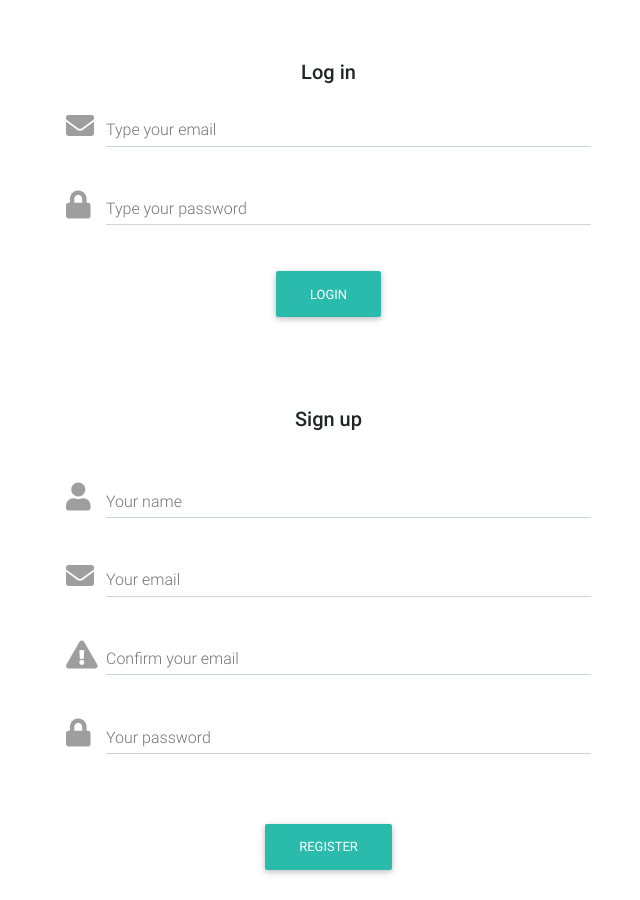
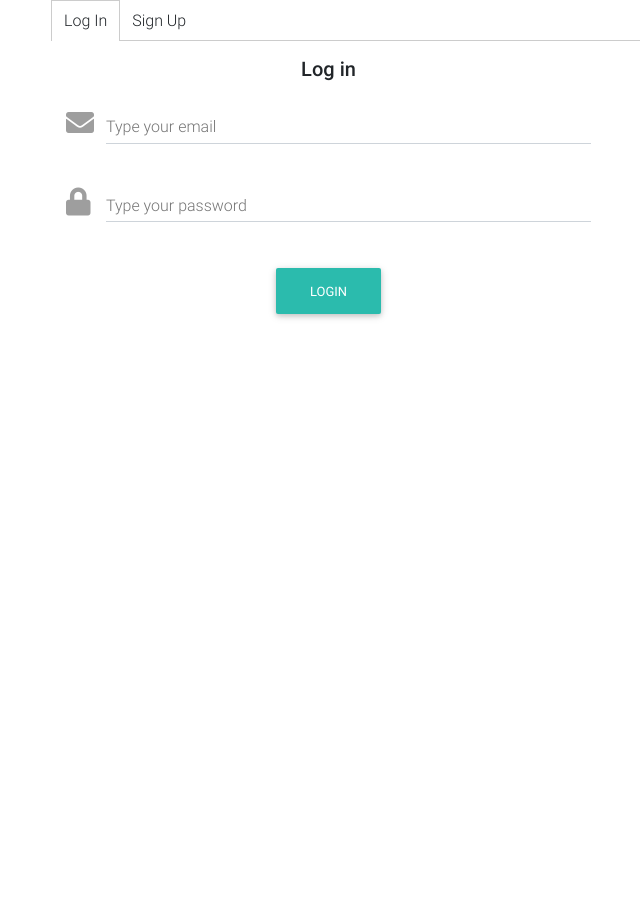
Before and after one commit to Solang3/wp-login, a React (Create React App) app: page / in a window 1280 px wide. Shown: the whole page, without its empty margins (34-674 px from the left). After the commit the page ends 800 px from the top, so only its background shows below. Built offline with nearby package versions, Linux system fonts and the light colour scheme.

Commit message:
A0004 - Added Tabs

```diff
--- a/src/assets/scss/_custom-styles.scss
+++ b/src/assets/scss/_custom-styles.scss
@@ -1,6 +1,20 @@
 // Your custom styles
 .App {
-    .formContainer {
-        padding-top: 60px;
-    }
+    .tab-list {
+        border-bottom: 1px solid #ccc;
+        padding-left: 0;
+      }
+
+      .tab-list-item {
+        display: inline-block;
+        list-style: none;
+        margin-bottom: -1px;
+        padding: 0.5rem 0.75rem;
+      }
+
+      .tab-list-active {
+        background-color: white;
+        border: solid #ccc;
+        border-width: 1px 1px 0 1px;
+      }
 }
--- a/src/components/App.js
+++ b/src/components/App.js
@@ -1,15 +1,16 @@
 import React, { Component } from 'react';
-import { MDBContainer } from 'mdbreact';
-import LogInForm from './login';
-import SignUpForm from './signup';
+import { BrowserRouter } from 'react-router-dom';
+import { MDBContainer } from "mdbreact";
+import TabsLayout from './TabsLayout';
 
 class App extends Component {
   render() {
     return (
-      <MDBContainer className="App">
-        <LogInForm />
-        <SignUpForm />
-      </MDBContainer>
+      <BrowserRouter>
+        <MDBContainer className="App">
+          <TabsLayout />
+        </MDBContainer>
+      </BrowserRouter>
     );
   }
 }
--- /dev/null
+++ b/src/components/MyTab.js
@@ -0,0 +1,42 @@
+import React, { Component } from 'react';
+import PropTypes from 'prop-types';
+
+class MyTab extends Component {
+  static propTypes = {
+    activeTab: PropTypes.string.isRequired,
+    label: PropTypes.string.isRequired,
+    onClick: PropTypes.func.isRequired,
+  };
+
+  onClick = () => {
+    const { label, onClick } = this.props;
+    onClick(label);
+  }
+
+  render() {
+    const {
+      onClick,
+      props: {
+        activeTab,
+        label,
+      },
+    } = this;
+
+    let className = 'tab-list-item';
+
+    if (activeTab === label) {
+      className += ' tab-list-active';
+    }
+
+    return (
+      <li
+        className={className}
+        onClick={onClick}
+      >
+        {label}
+      </li>
+    );
+  }
+}
+
+export default MyTab;
--- /dev/null
+++ b/src/components/MyTabs.js
@@ -0,0 +1,61 @@
+import React, { Component } from 'react';
+import PropTypes from 'prop-types';
+
+import MyTab from './MyTab';
+
+class MyTabs extends Component {
+  static propTypes = {
+    children: PropTypes.instanceOf(Array).isRequired,
+  }
+
+  constructor(props) {
+    super(props);
+
+    this.state = {
+      activeTab: this.props.children[0].props.label,
+    };
+  }
+
+  onClickTabItem = (tab) => {
+    this.setState({ activeTab: tab });
+  }
+
+  render() {
+    const {
+      onClickTabItem,
+      props: {
+        children,
+      },
+      state: {
+        activeTab,
+      }
+    } = this;
+
+    return (
+      <div className="tabs">
+        <ol className="tab-list">
+          {children.map((child) => {
+            const { label } = child.props;
+
+            return (
+              <MyTab
+                activeTab={activeTab}
+                key={label}
+                label={label}
+                onClick={onClickTabItem}
+              />
+            );
+          })}
+        </ol>
+        <div className="tab-content">
+          {children.map((child) => {
+            if (child.props.label !== activeTab) return undefined;
+            return child.props.children;
+          })}
+        </div>
+      </div>
+    );
+  }
+}
+
+export default MyTabs;
--- /dev/null
+++ b/src/components/TabsLayout.js
@@ -0,0 +1,23 @@
+import React, { Component } from "react";
+import MyTabs from './MyTabs';
+import LogInForm from './LogIn';
+import SignUpForm from './SignUp';
+
+
+class TabsLayout extends Component {
+
+render() {
+  return (
+      <MyTabs>
+        <div label="Log In">
+          <LogInForm/>
+        </div>
+        <div label="Sign Up">
+          <SignUpForm/>
+        </div>
+      </MyTabs>
+    );
+  }
+}
+
+export default TabsLayout;
```
